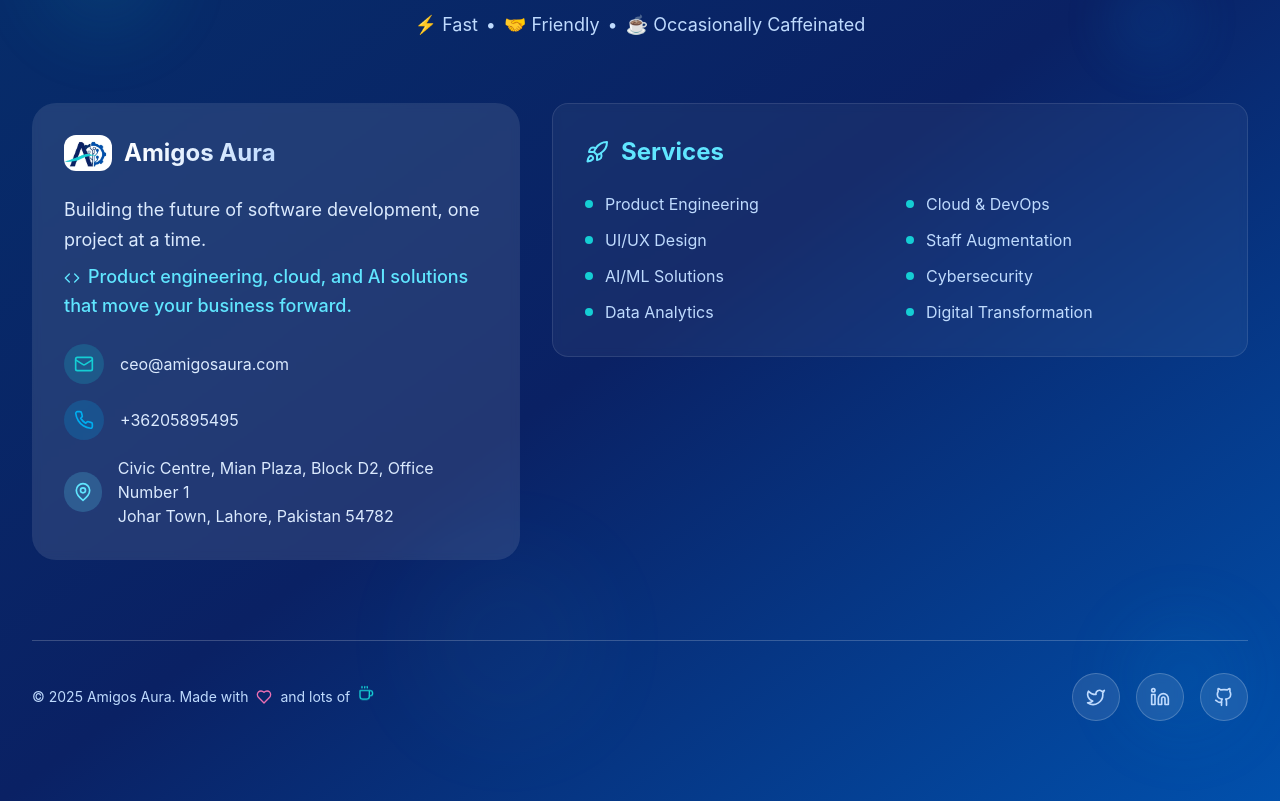
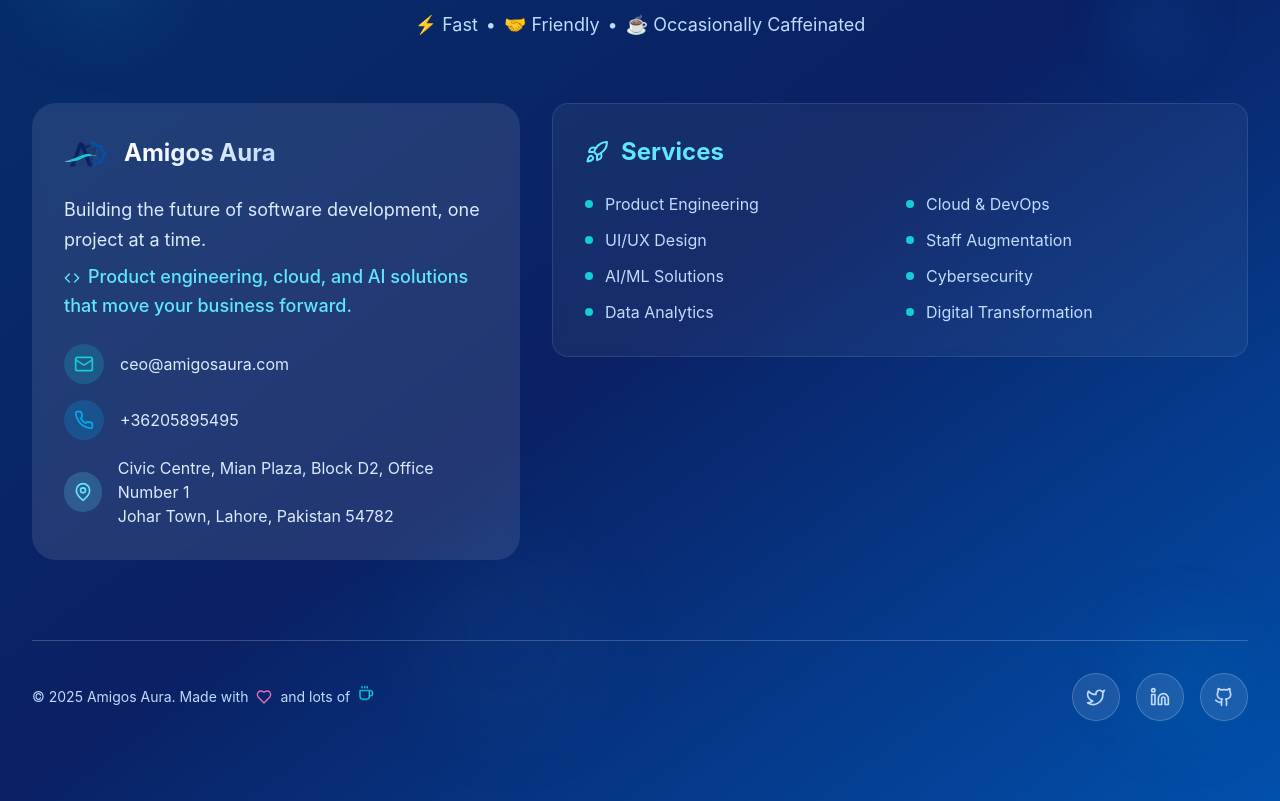
Before and after one commit to MuhammadFarhanA/Amigos-Aura, a React (Vite) app: page /contact in a window 1280 px wide. Shown: the part 1160-1961 px from the top of the page. Built offline with nearby package versions, Linux system fonts and the light colour scheme.

Commit message:
footer and logo changes

```diff
--- a/src/components/Footer.tsx
+++ b/src/components/Footer.tsx
@@ -38,7 +38,7 @@
           <div className="lg:col-span-5 bg-white/10 backdrop-blur-sm rounded-3xl p-8 transform transition-transform duration-300">
             <Link to="/" className="flex items-center space-x-3 mb-6">
               <motion.img
-                src="/assets/mini.jpg"
+                src="/assets/mini.png"
                 alt="Amigos Aura Logo"
                 whileHover={{ rotate: 5, scale: 1.1 }}
                 transition={{ duration: 0.5 }}
```
Also changed, not shown: public/assets/logo.png, public/assets/mini.png (added).
